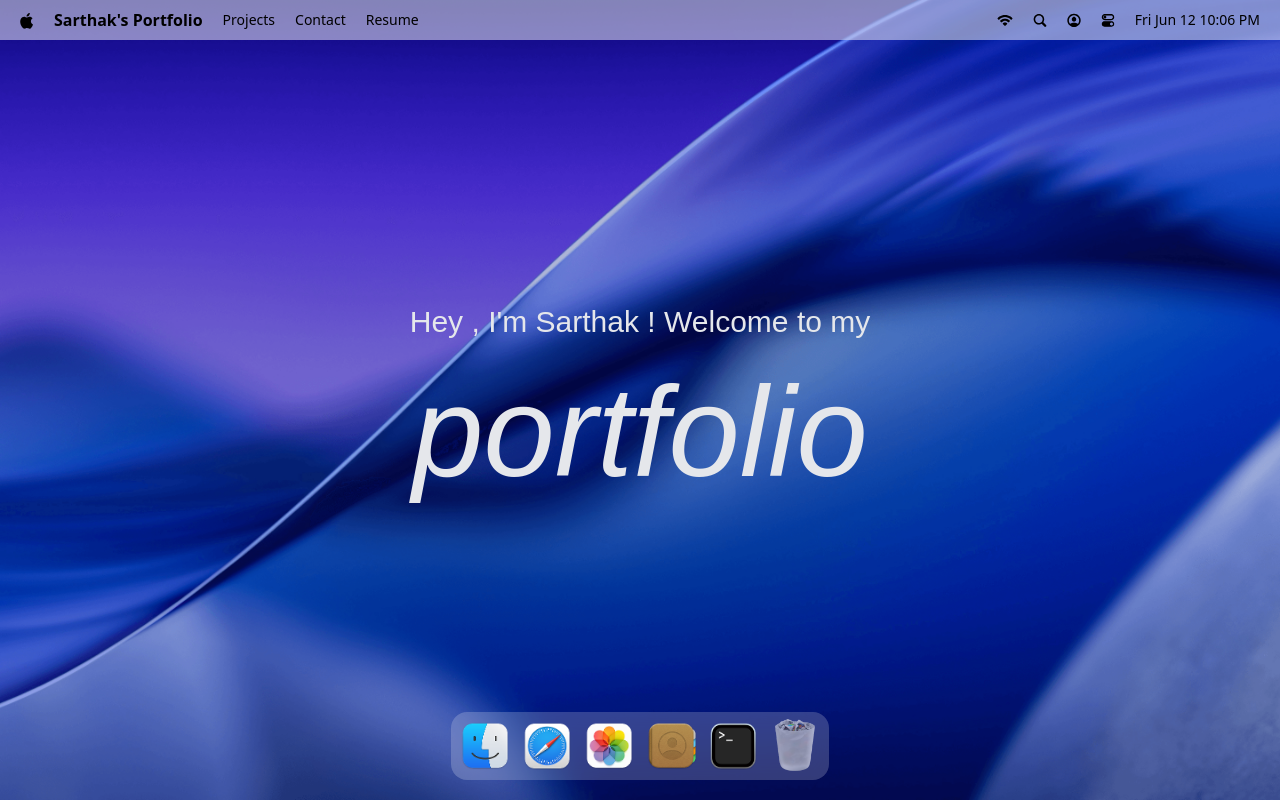
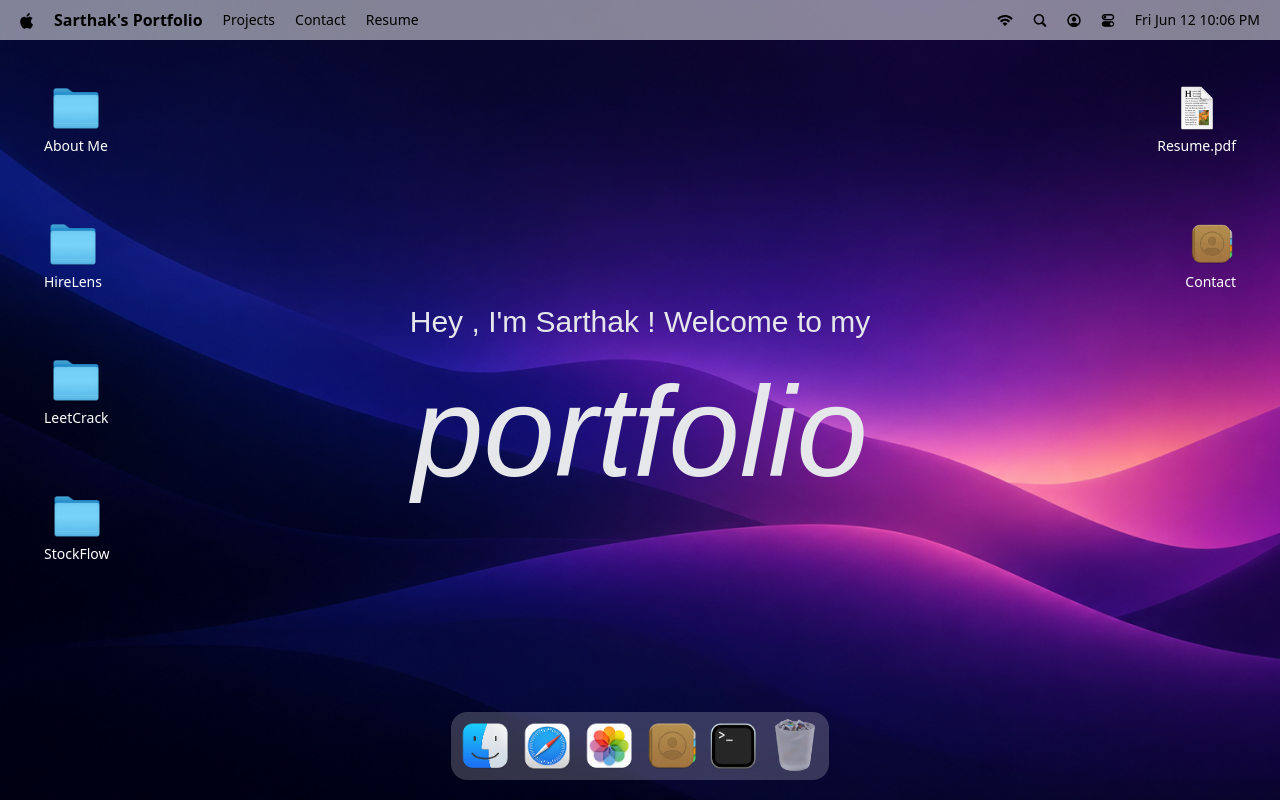
Before and after one commit to VeCtORbytes/macosPortfolio, a React (Vite) app: page / in a window 1280 px wide. Built offline with nearby package versions, Linux system fonts and the light colour scheme; a web font is replaced by a local one.

Commit message:
added home page -changed wallpaper

```diff
--- a/src/App.jsx
+++ b/src/App.jsx
@@ -1,8 +1,16 @@
 import gsap from "gsap";
 import { Draggable } from "gsap/all";
 
-import { Navbar, Welcome, Dock } from "#components";
-import { Safari, Terminal, Resume, Finder, Text, Image, Contact } from "#windows";
+import { Navbar, Welcome, Dock, Home } from "#components";
+import {
+  Safari,
+  Terminal,
+  Resume,
+  Finder,
+  Text,
+  Image,
+  Contact,
+} from "#windows";
 
 gsap.registerPlugin(Draggable);
 
@@ -11,6 +19,7 @@ const App = () => {
     <main>
       <Navbar />
       <Welcome />
+      <Home />
       <Dock />
 
       <Terminal />
--- /dev/null
+++ b/src/components/Home.jsx
@@ -0,0 +1,137 @@
+import { useRef } from "react";
+import clsx from "clsx";
+import useWindowStore from "#store/window";
+import useLocationStore from "#store/location";
+import { locations } from "#constants/index.js";
+import { useGSAP } from "@gsap/react";
+import gsap from "gsap";
+import { Draggable } from "gsap/all";
+
+gsap.registerPlugin(Draggable);
+
+const desktopItems = [
+  {
+    id: "about",
+    name: "About Me",
+    icon: "/images/folder.png",
+    position: "top-10 left-10",
+    action: "finder-about",
+  },
+  {
+    id: "hirelens",
+    name: "HireLens",
+    icon: "/images/folder.png",
+    position: "top-44 left-10",
+    action: "project",
+    projectId: 5,
+  },
+  {
+    id: "leetcrack",
+    name: "LeetCrack",
+    icon: "/images/folder.png",
+    position: "top-[312px] left-10",
+    action: "project",
+    projectId: 6,
+  },
+  {
+    id: "stockflow",
+    name: "StockFlow",
+    icon: "/images/folder.png",
+    position: "top-[448px] left-10",
+    action: "project",
+    projectId: 7,
+  },
+  {
+    id: "resume",
+    name: "Resume.pdf",
+    icon: "/images/pdf.png",
+    position: "top-10 right-10",
+    action: "resume",
+  },
+  {
+    id: "contact",
+    name: "Contact",
+    icon: "/images/contact.png",
+    position: "top-44 right-10",
+    action: "contact",
+  },
+];
+
+const Home = () => {
+  const { openWindow } = useWindowStore();
+  const { navigateTo } = useLocationStore();
+  const lastClickRef = useRef({ id: null, time: 0 });
+  const containerRef = useRef(null);
+
+  const handleOpen = (item) => {
+    if (item.action === "finder-about") {
+      navigateTo(locations.about, [
+        {
+          id: locations.about.id,
+          name: locations.about.name,
+          location: locations.about,
+        },
+      ]);
+      openWindow("finder");
+    } else if (item.action === "project") {
+      const project = locations.work.children.find(
+        (c) => c.id === item.projectId,
+      );
+      if (project) {
+        navigateTo(project, [
+          { id: locations.work.id, name: "Work", location: locations.work },
+          { id: project.id, name: project.name, location: project },
+        ]);
+        openWindow("finder");
+      }
+    } else if (item.action === "resume") {
+      openWindow("resume");
+    } else if (item.action === "contact") {
+      openWindow("contact");
+    }
+  };
+
+  const handleClick = (item) => {
+    const now = Date.now();
+    const isDouble =
+      lastClickRef.current.id === item.id &&
+      now - lastClickRef.current.time < 400;
+    lastClickRef.current = { id: item.id, time: now };
+    if (isDouble) handleOpen(item);
+  };
+
+  useGSAP(() => {
+    const items = containerRef.current?.querySelectorAll("li");
+    if (!items?.length) return;
+
+    const draggables = Draggable.create(items, {
+      bounds: "main",
+      onClick: function () {
+        const id = this.target.closest("li").dataset.id;
+        const item = desktopItems.find((d) => d.id === id);
+        if (item) handleClick(item);
+      },
+    });
+
+    return () => draggables.forEach((d) => d.kill());
+  }, []);
+
+  return (
+    <section id="home" ref={containerRef}>
+      <ul>
+        {desktopItems.map((item) => (
+          <li
+            key={item.id}
+            data-id={item.id}
+            className={clsx(item.position, "group")}
+          >
+            <img src={item.icon} alt={item.name} className="size-14" />
+            <p>{item.name}</p>
+          </li>
+        ))}
+      </ul>
+    </section>
+  );
+};
+
+export default Home;
--- a/src/components/index.js
+++ b/src/components/index.js
@@ -2,4 +2,5 @@ import Navbar from "#components/NavBar.jsx";
 import Welcome from "#components/Welcome.jsx";
 import Dock from "#components/Dock.jsx";
 import WindowControls from "./WindowControls";
-export { Navbar, Welcome, Dock, WindowControls };
+import Home from "#components/Home.jsx";
+export { Navbar, Welcome, Home, Dock, WindowControls };
```
Also changed, not shown: public/images/wallpaper.png.
